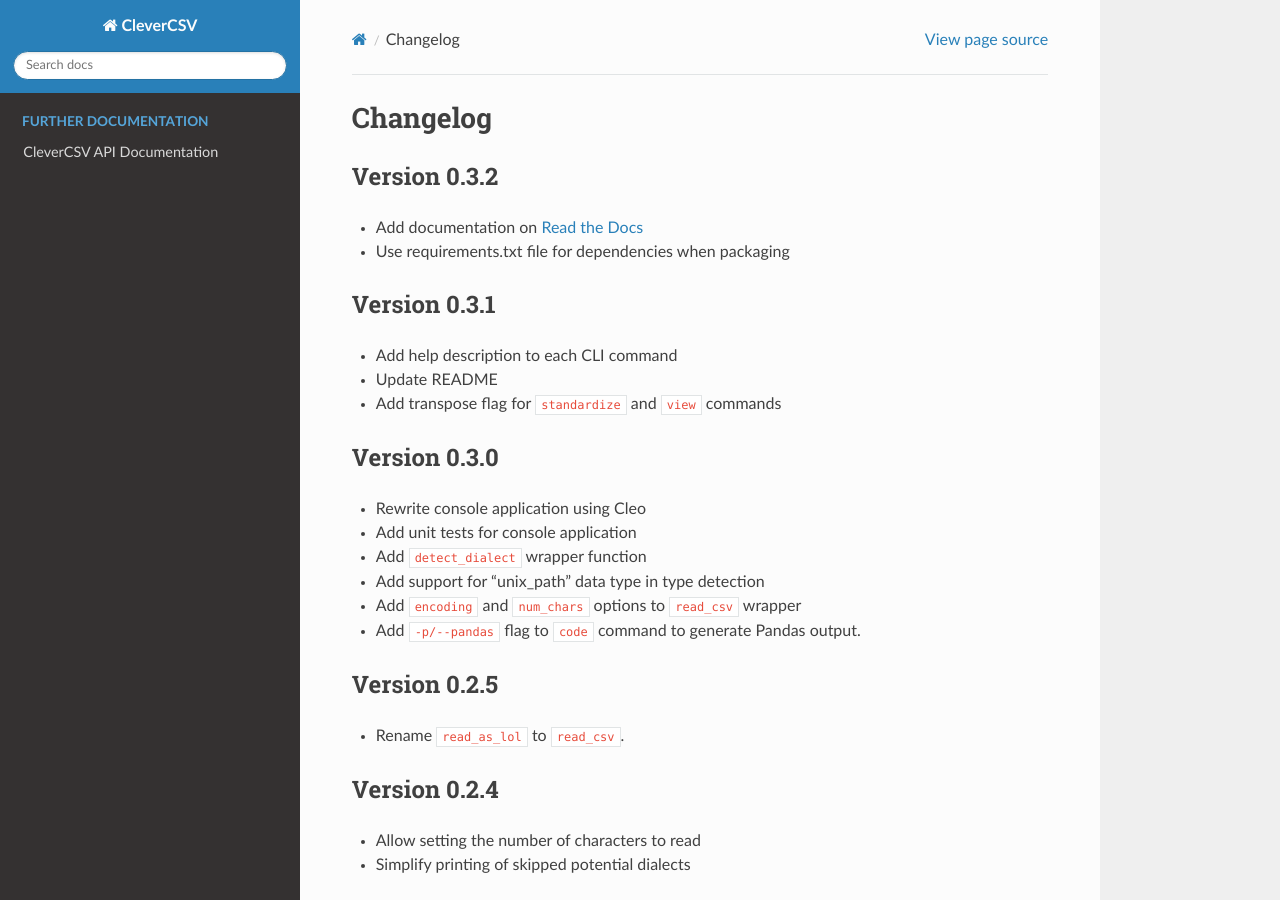
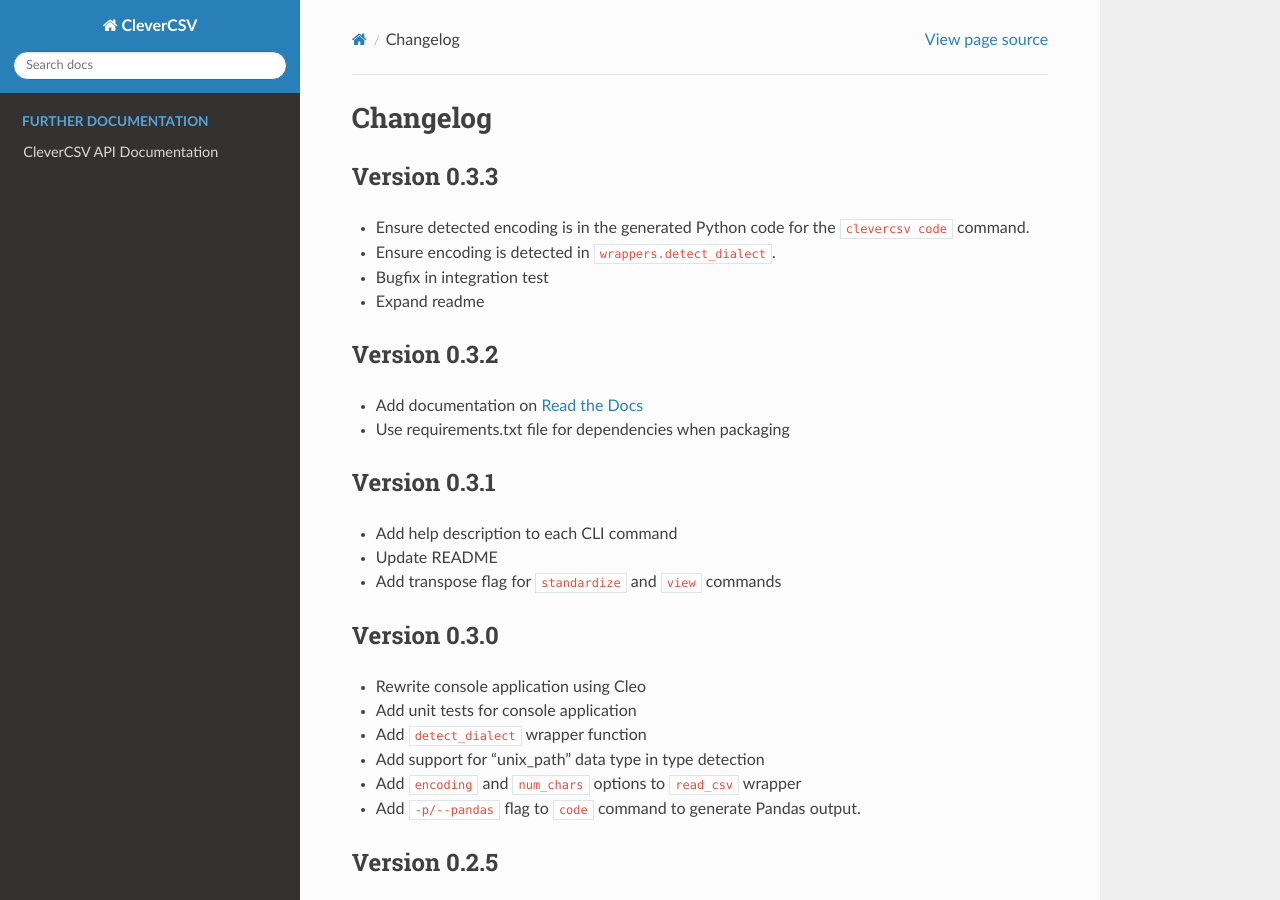
Before and after one commit to alan-turing-institute/CleverCSV, a Sphinx documentation site: the page built from docs/CHANGELOG.rst, in a window 1280 px wide and 900 px high. Built offline with Sphinx 7.4.7 and the Read the Docs theme 2.0.0, drawn with Linux system fonts in a browser that asks for light colours; pages that are not in the unit, such as notebooks, are missing from menus.

Commit message:
Bump version and update changelog

```diff
--- a/clevercsv/__version__.py
+++ b/clevercsv/__version__.py
@@ -1,5 +1,5 @@
 # -*- coding: utf-8 -*-
 
-VERSION = (0, 3, 2)
+VERSION = (0, 3, 3)
 
 __version__ = ".".join(map(str, VERSION))
--- a/docs/CHANGELOG.rst
+++ b/docs/CHANGELOG.rst
@@ -1,6 +1,16 @@
 
 Changelog
 =========
+
+Version 0.3.3
+-------------
+
+
+* Ensure detected encoding is in the generated Python code for the ``clevercsv
+  code`` command.
+* Ensure encoding is detected in ``wrappers.detect_dialect``.
+* Bugfix in integration test
+* Expand readme
 
 Version 0.3.2
 -------------
--- a/pyproject.toml
+++ b/pyproject.toml
@@ -1,6 +1,6 @@
 [tool.poetry]
 name = "clevercsv"
-version = "0.3.2"
+version = "0.3.3"
 description = "A drop-in replacement for the Python CSV module with improved dialect detection"
 authors = ["Gertjan van den Burg <gertjanvandenburg@gmail.com>"]
 license = "MIT"
--- a/requirements.txt
+++ b/requirements.txt
@@ -1,6 +1,5 @@
 chardet==3.0.4
 cleo==0.7.5
-clevercsv==0.3.2
 clikit==0.3.1
 colorama==0.4.1
 coverage==4.5.3
```
Also changed, not shown: CHANGELOG.md (+8 -0 lines).
